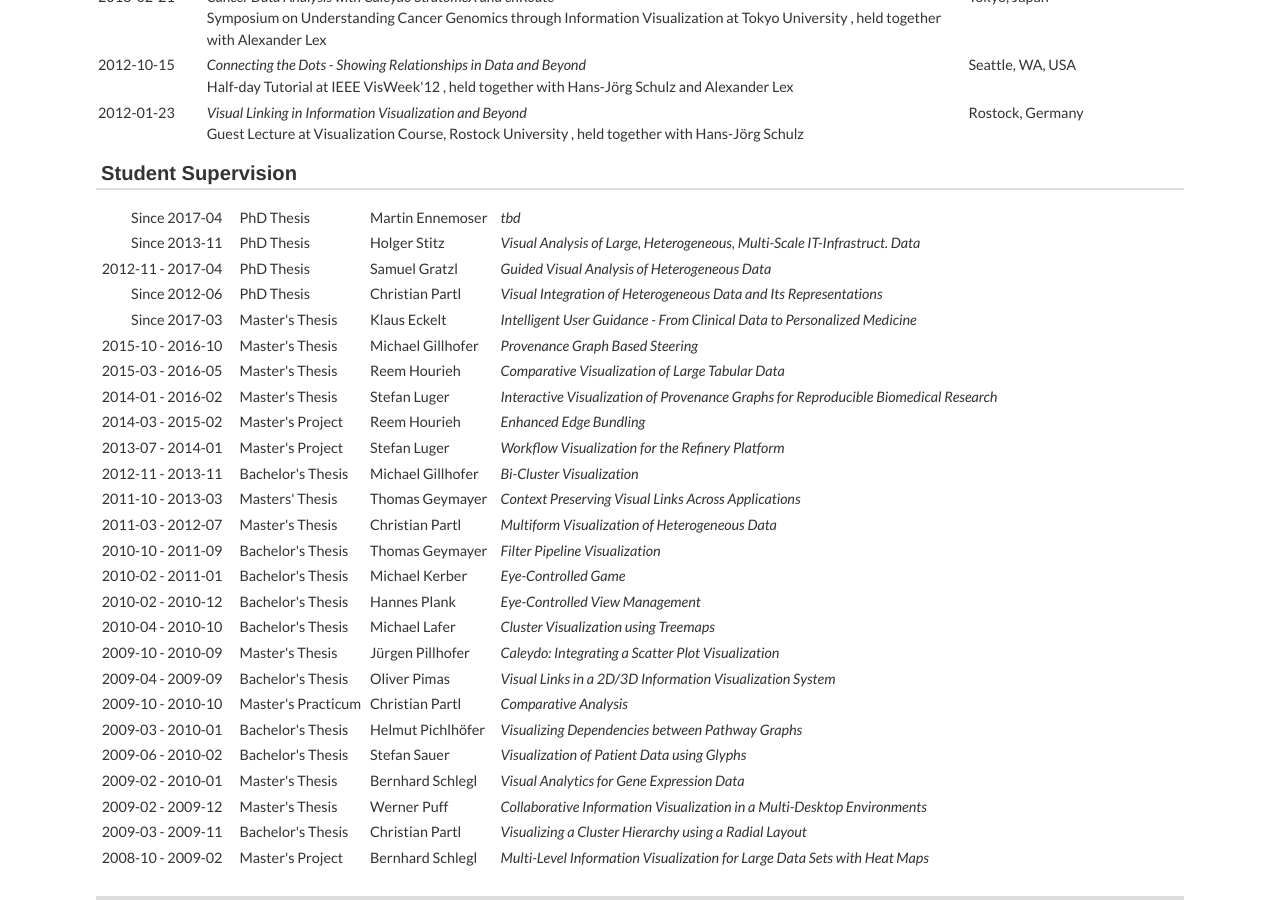
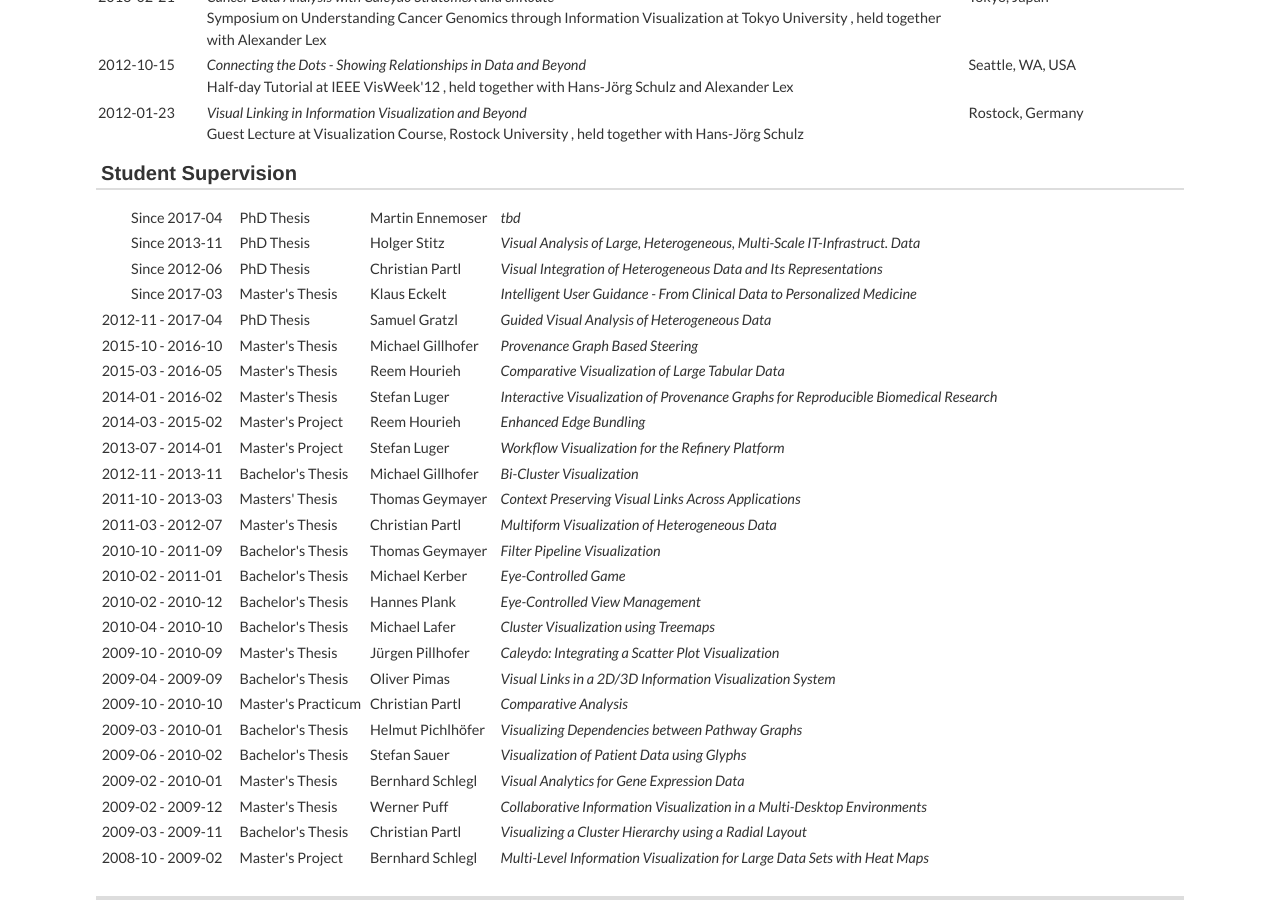
Before and after one commit to mstreit/mstreit.github.io, a Jekyll site: the page built from teaching.md, in a window 1280 px wide and 900 px high, scrolled down 1144 px. Built offline with Jekyll 4.4.1, drawn with Linux system fonts in a browser that asks for light colours; nearby versions of some CDN libraries; some web fonts are replaced; part of the change alters nothing that is shown.

```diff
--- a/_data/students.yml
+++ b/_data/students.yml
@@ -6,11 +6,6 @@
 - date: Since 2013-11
   title: Visual Analysis of Large, Heterogeneous, Multi-Scale IT-Infrastruct. Data
   name: Holger Stitz
-  type: PhD Thesis
-
-- date: 2012-11 - 2017-04
-  title: Guided Visual Analysis of Heterogeneous Data
-  name: Samuel Gratzl
   type: PhD Thesis
 
 - date: Since 2012-06
@@ -22,6 +17,11 @@
   title: "Intelligent User Guidance - From Clinical Data to Personalized Medicine"
   name: Klaus Eckelt
   type: Master's Thesis
+
+- date: 2012-11 - 2017-04
+  title: Guided Visual Analysis of Heterogeneous Data
+  name: Samuel Gratzl
+  type: PhD Thesis
 
 - date: 2015-10 - 2016-10
   title: Provenance Graph Based Steering
```
